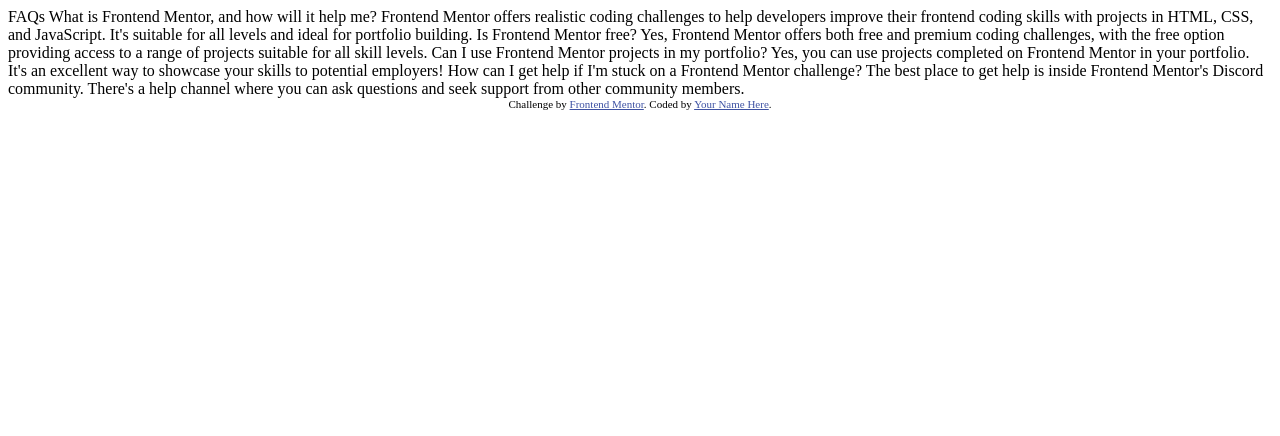
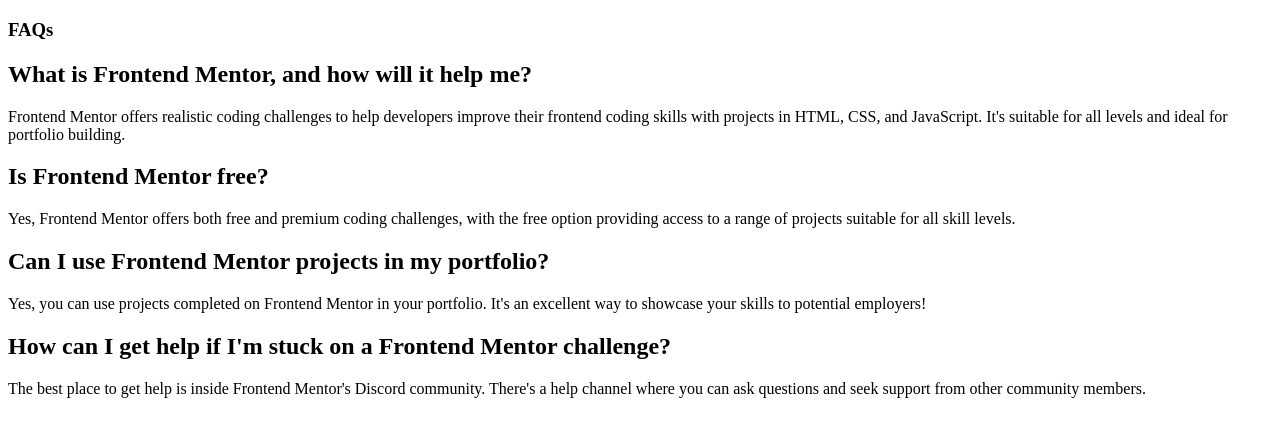
Before and after one commit to Ugliof/fac-accordion-main, a plain HTML site: page index.html in a window 1280 px wide. Drawn offline with Linux system fonts and the light colour scheme.

Commit message:
Andamento - Organização do HTML

```diff
--- a/index.html
+++ b/index.html
@@ -1,48 +1,73 @@
 <!DOCTYPE html>
-<html lang="en">
+<html lang="pt-br">
 <head>
   <meta charset="UTF-8">
-  <meta name="viewport" content="width=device-width, initial-scale=1.0"> <!-- displays site properly based on user's device -->
+  <meta name="viewport" content="width=device-width, initial-scale=1.0">
 
   <link rel="icon" type="image/png" sizes="32x32" href="./assets/images/favicon-32x32.png">
 
   <title>Frontend Mentor | FAQ accordion</title>
-
-  <!-- Feel free to remove these styles or customise in your own stylesheet 👍 -->
-  <style>
-    .attribution { font-size: 11px; text-align: center; }
-    .attribution a { color: hsl(228, 45%, 44%); }
-  </style>
 </head>
 <body>
 
-  FAQs
+  <main class="container">
 
+    <section>
+
+      <article class="art1">
+
+        <h1 class="titulo">FAQs</h1>
+
+        <h2 class="pergunta1">
           What is Frontend Mentor, and how will it help me?
+        </h2>
 
+        <p class="resposta1">
           Frontend Mentor offers realistic coding challenges to help developers improve their
           frontend coding skills with projects in HTML, CSS, and JavaScript. It's suitable for
           all levels and ideal for portfolio building.
+        </p>
 
+      </article>
+
+      <article class="art2">
+
+        <h2 class="pergunta2">
           Is Frontend Mentor free?
+        </h2>
 
+        <p class="resposta2">
           Yes, Frontend Mentor offers both free and premium coding challenges, with the free
           option providing access to a range of projects suitable for all skill levels.
+        </p>
 
+      </article>
+
+      <article class="art3">
+
+        <h2 class="perguta3">
           Can I use Frontend Mentor projects in my portfolio?
+        </h2>
 
+        <p class="resposta3">
           Yes, you can use projects completed on Frontend Mentor in your portfolio. It's an excellent
           way to showcase your skills to potential employers!
+        </p>
 
-  How can I get help if I'm stuck on a Frontend Mentor challenge?
+      </article>
 
+      <article class="art4">
+
+        <h2 class="pergunta4">How can I get help if I'm stuck on a Frontend Mentor challenge?</h2>
+
+        <p class="resposta4">
           The best place to get help is inside Frontend Mentor's Discord community. There's a help
           channel where you can ask questions and seek support from other community members.
+        </p>
 
+      </article>
+    </section>
+  </main>
 
-  <div class="attribution">
-    Challenge by <a href="https://www.frontendmentor.io?ref=challenge" target="_blank">Frontend Mentor</a>.
-    Coded by <a href="#">Your Name Here</a>.
-  </div>
 </body>
 </html>
```
Lines whose indentation alone changed are shown as unchanged.
